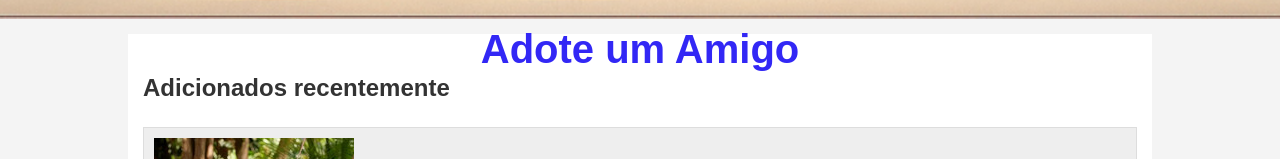
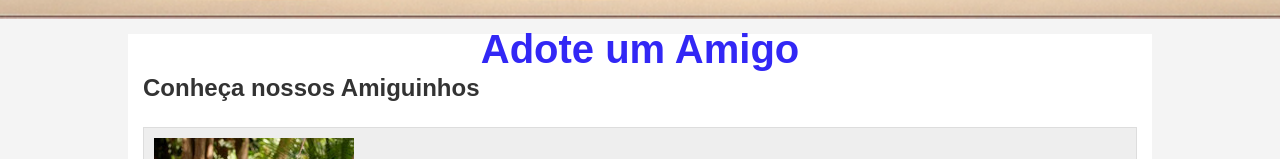
Before and after one commit to Rafaelmjmj/Adocao-de-Animais, a plain HTML site: page index.html in a window 1280 px wide. Shown: the part 442-601 px from the top of the page. Drawn offline with Linux system fonts and the light colour scheme.

Commit message:
Update index.html

```diff
--- a/index.html
+++ b/index.html
@@ -26,7 +26,7 @@
     </div>
     <main class="container">
         <section id="animals" class="animals">
-            <h2>Adicionados recentemente</h2>
+            <h2>Conheça nossos Amiguinhos</h2>
             <div class="animal-card">
                 <img src="cachorro.jpg" alt="Animal para Adoção">
                 <h3>Nome do Animal</h3>
```
